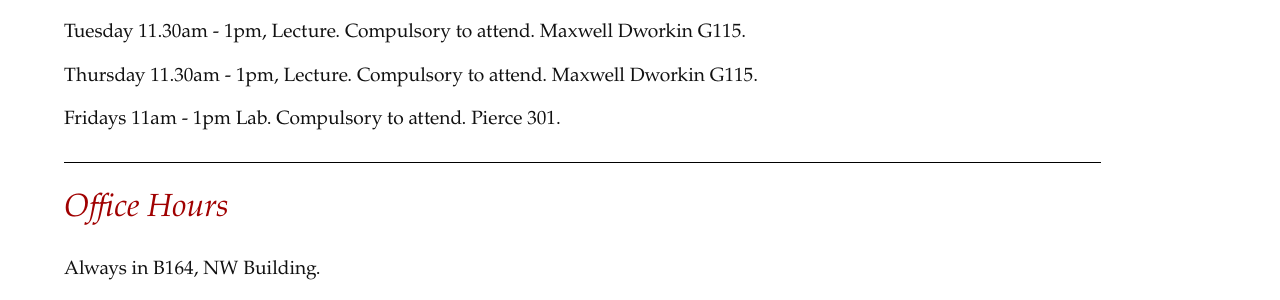
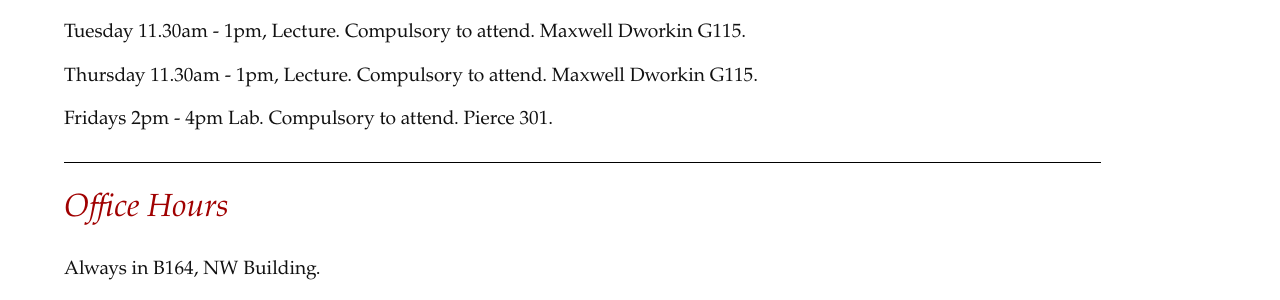
Before and after one commit to namwkim/2017, a Jekyll site: the page built from index.md, in a window 1280 px wide and 900 px high, scrolled down 332 px. Shown: the part 150-450 px from the top of the window. Built offline with Jekyll 4.4.1, drawn with Linux system fonts in a browser that asks for light colours; nearby versions of some CDN libraries.

Commit message:
changed lab timings

```diff
--- a/index.md
+++ b/index.md
@@ -19,7 +19,7 @@
 
 Thursday 11.30am - 1pm, Lecture. Compulsory to attend. Maxwell Dworkin G115.
 
-Fridays 11am - 1pm Lab. Compulsory to attend. Pierce 301.
+Fridays 2pm - 4pm Lab. Compulsory to attend. Pierce 301.
 
 ## Office Hours
 
```
